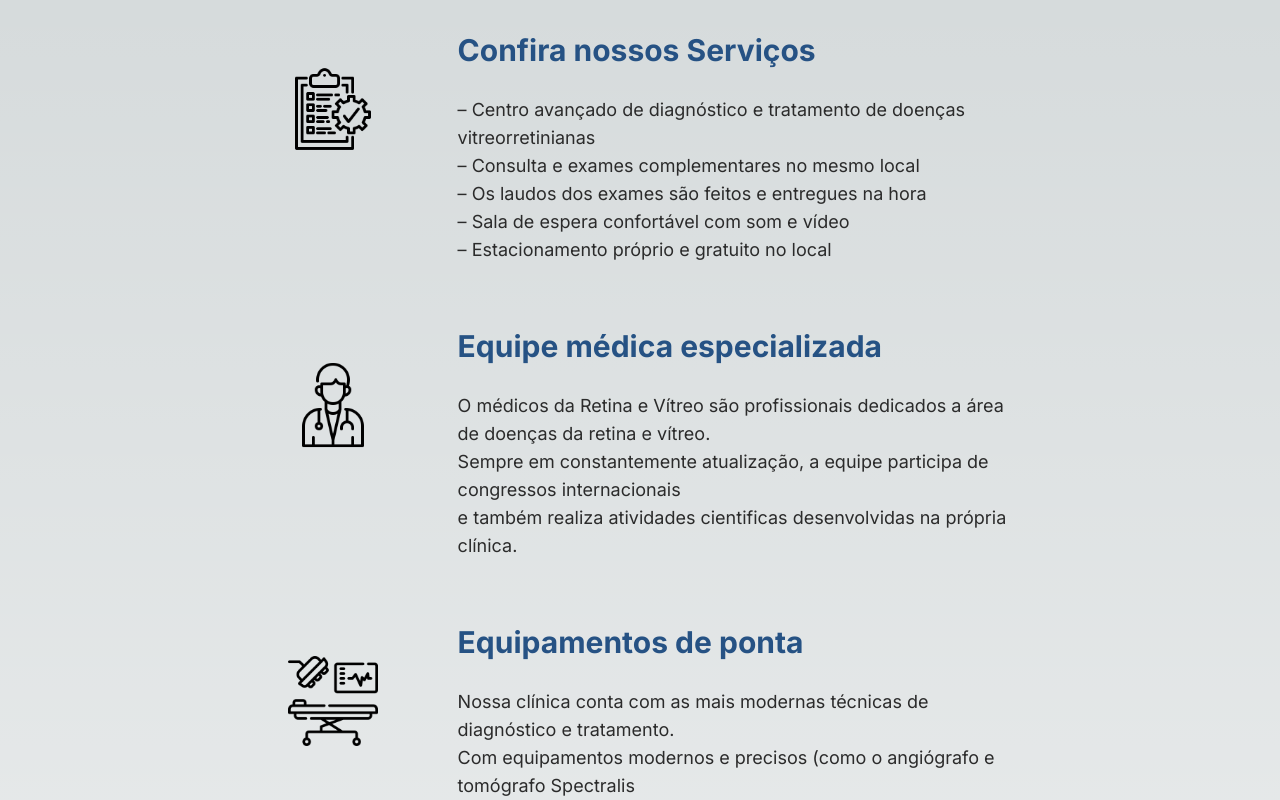
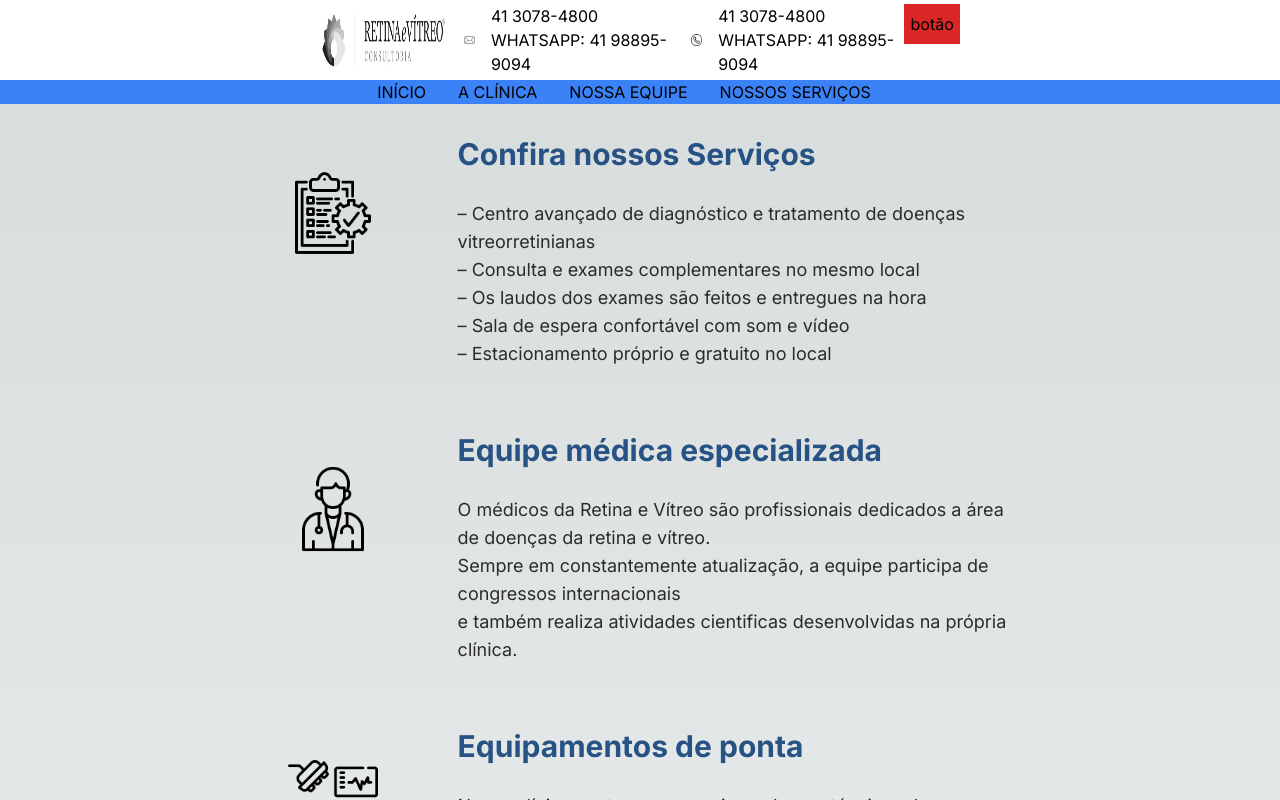
Before and after one commit to AxolCore/projeto_vitreo, a Next.js app: page / in a window 1280 px wide. Shown: the top 800 px of the page. Built offline with nearby package versions, Linux system fonts and the light colour scheme.

Commit message:
editado layout

```diff
--- a/src/app/layout.tsx
+++ b/src/app/layout.tsx
@@ -2,6 +2,7 @@ import type { Metadata } from "next";
 import { Inter } from "next/font/google";
 import "./globals.css";
 import Footer from "@/components/Footer";
+import NavBar from "@/components/NavBar";
 
 const inter = Inter({ subsets: ["latin"] });
 
@@ -18,6 +19,7 @@ export default function RootLayout({
   return (
     <html lang="pt-br">
       <body className={inter.className}>
+        <NavBar/>
         {children}
         <Footer />
       </body>
```
